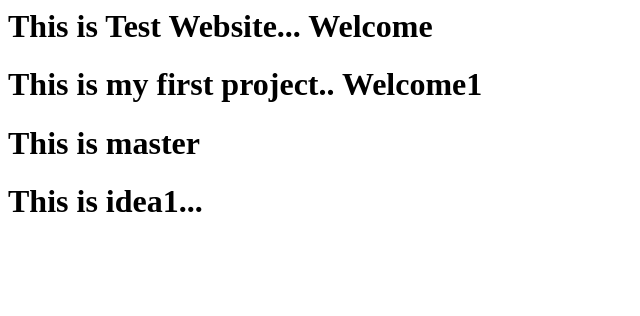
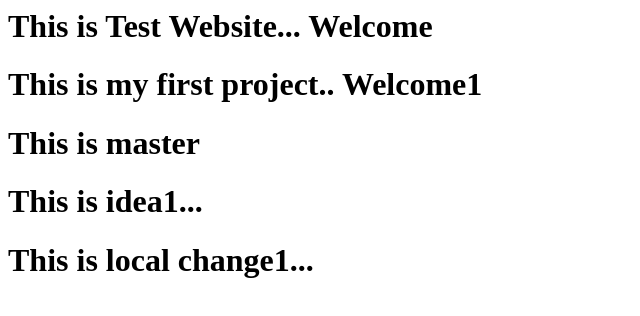
Before and after one commit to pkdcool/webapptest, a plain HTML site: page index.html in a window 1280 px wide. Shown: the whole page, without its empty margins (0-640 px from the left). Drawn offline with Linux system fonts and the light colour scheme.

Commit message:
local changes

```diff
--- a/index.html
+++ b/index.html
@@ -2,3 +2,4 @@
 <h1> This is my first project.. Welcome1</h1>
 <h1> This is master</h1>
 <h1>This is idea1...</h1>
+<h1>This is local change1...</h1>
```
